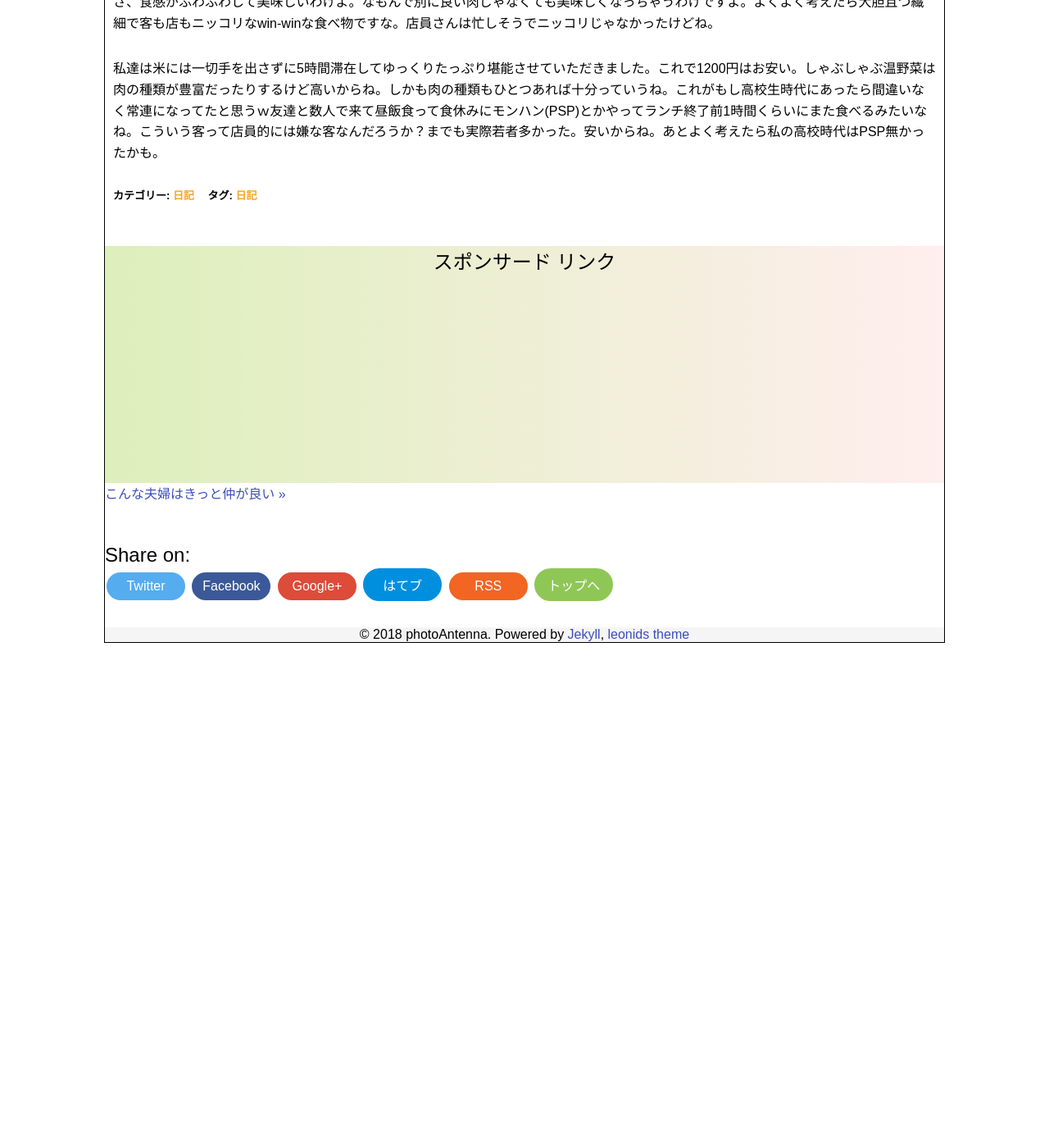
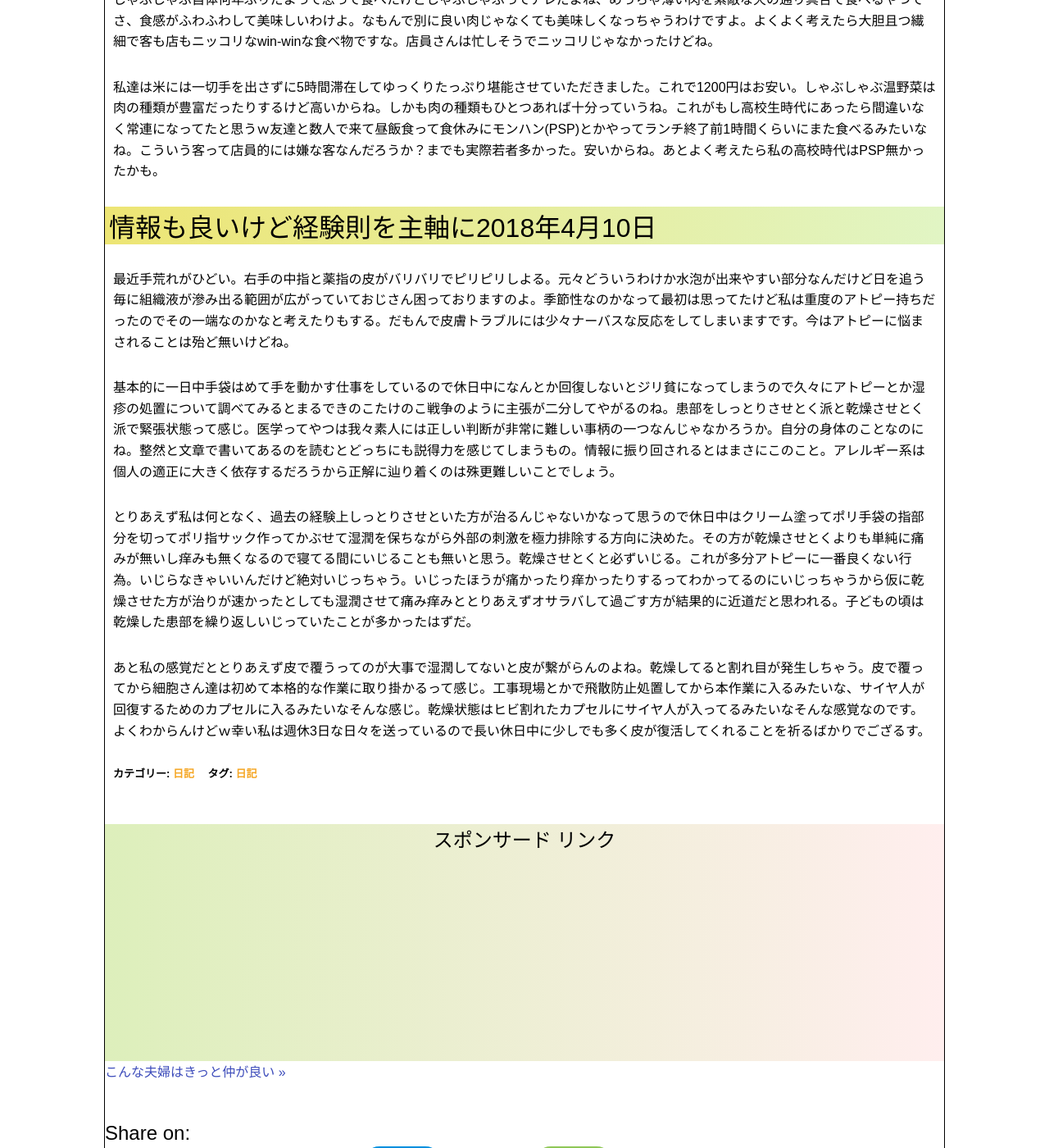
Before and after one commit to photoantenna/photoantenna.github.io, a Jekyll site: the page built from _posts/2018-04-04-diary.md, in a window 1280 px wide and 1400 px high, scrolled down 2106 px. Shown: the whole window at 82% size. Built offline with Jekyll 4.4.1, drawn with Linux system fonts in a browser that asks for light colours; before the commit the page ends 2898 px from its top, so only the background shows below that; some of the changed text lies outside the part shown.

Commit message:
日記更新

```diff
--- a/_posts/2018-04-04-diary.md
+++ b/_posts/2018-04-04-diary.md
@@ -2,12 +2,12 @@
 layout: post
 title: "桜が葉を帯び緑が濃くなってくる頃の日記"
 permalink: diary07
-excerpt: "updated20180-04-05,日常のことや出来事に対する自分の反応を文章化していこうのコーナーです。特にテーマも設けずにつらつらと書いていくとっても楽しいコーナーです。見る人にとって楽しいコーナーかどうかは定かではありませんよー"
+excerpt: "updated20180-04-10,日常のことや出来事に対する自分の反応を文章化していこうのコーナーです。特にテーマも設けずにつらつらと書いていくとっても楽しいコーナーです。見る人にとって楽しいコーナーかどうかは定かではありませんよー"
 categories: "日記"
 tags: "日記"
-keywords: "ゴルゴンゾーラ, コストコ, しゃぶ葉, しゃぶしゃぶ"
+keywords: "ゴルゴンゾーラ, コストコ, しゃぶ葉, しゃぶしゃぶ, アトピー"
 mokuji: true
-update: 2018-04-05
+update: 2018-04-10
 image:
   feature: diary.jpg
 ---
@@ -33,3 +33,13 @@ image:
 しゃぶしゃぶ自体何年ぶりだよって思って食べたけどしゃぶしゃぶってアレだよね、めっちゃ薄い肉を素敵な火の通り具合で食べるやつでさ、食感がふわふわして美味しいわけよ。なもんで別に良い肉じゃなくても美味しくなっちゃうわけですよ。よくよく考えたら大胆且つ繊細で客も店もニッコリなwin-winな食べ物ですな。店員さんは忙しそうでニッコリじゃなかったけどね。
 
 私達は米には一切手を出さずに5時間滞在してゆっくりたっぷり堪能させていただきました。これで1200円はお安い。しゃぶしゃぶ温野菜は肉の種類が豊富だったりするけど高いからね。しかも肉の種類もひとつあれば十分っていうね。これがもし高校生時代にあったら間違いなく常連になってたと思うｗ友達と数人で来て昼飯食って食休みにモンハン(PSP)とかやってランチ終了前1時間くらいにまた食べるみたいなね。こういう客って店員的には嫌な客なんだろうか？までも実際若者多かった。安いからね。あとよく考えたら私の高校時代はPSP無かったかも。
+
+### 情報も良いけど経験則を主軸に2018年4月10日
+
+最近手荒れがひどい。右手の中指と薬指の皮がバリバリでピリピリしよる。元々どういうわけか水泡が出来やすい部分なんだけど日を追う毎に組織液が滲み出る範囲が広がっていておじさん困っておりますのよ。季節性なのかなって最初は思ってたけど私は重度のアトピー持ちだったのでその一端なのかなと考えたりもする。だもんで皮膚トラブルには少々ナーバスな反応をしてしまいますです。今はアトピーに悩まされることは殆ど無いけどね。
+
+基本的に一日中手袋はめて手を動かす仕事をしているので休日中になんとか回復しないとジリ貧になってしまうので久々にアトピーとか湿疹の処置について調べてみるとまるできのこたけのこ戦争のように主張が二分してやがるのね。患部をしっとりさせとく派と乾燥させとく派で緊張状態って感じ。医学ってやつは我々素人には正しい判断が非常に難しい事柄の一つなんじゃなかろうか。自分の身体のことなのにね。整然と文章で書いてあるのを読むとどっちにも説得力を感じてしまうもの。情報に振り回されるとはまさにこのこと。アレルギー系は個人の適正に大きく依存するだろうから正解に辿り着くのは殊更難しいことでしょう。
+
+とりあえず私は何となく、過去の経験上しっとりさせといた方が治るんじゃないかなって思うので休日中はクリーム塗ってポリ手袋の指部分を切ってポリ指サック作ってかぶせて湿潤を保ちながら外部の刺激を極力排除する方向に決めた。その方が乾燥させとくよりも単純に痛みが無いし痒みも無くなるので寝てる間にいじることも無いと思う。乾燥させとくと必ずいじる。これが多分アトピーに一番良くない行為。いじらなきゃいいんだけど絶対いじっちゃう。いじったほうが痛かったり痒かったりするってわかってるのにいじっちゃうから仮に乾燥させた方が治りが速かったとしても湿潤させて痛み痒みととりあえずオサラバして過ごす方が結果的に近道だと思われる。子どもの頃は乾燥した患部を繰り返しいじっていたことが多かったはずだ。
+
+あと私の感覚だととりあえず皮で覆うってのが大事で湿潤してないと皮が繋がらんのよね。乾燥してると割れ目が発生しちゃう。皮で覆ってから細胞さん達は初めて本格的な作業に取り掛かるって感じ。工事現場とかで飛散防止処置してから本作業に入るみたいな、サイヤ人が回復するためのカプセルに入るみたいなそんな感じ。乾燥状態はヒビ割れたカプセルにサイヤ人が入ってるみたいなそんな感覚なのです。よくわからんけどｗ幸い私は週休3日な日々を送っているので長い休日中に少しでも多く皮が復活してくれることを祈るばかりでござるす。
```
